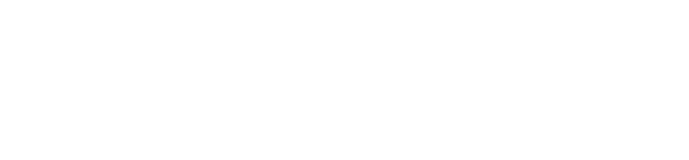
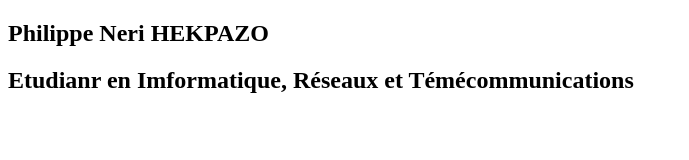
Before and after one commit to Corneille26/mon-cv, a plain HTML site: page index.html in a window 1280 px wide. Shown: the whole page, without its empty margins (0-689 px from the left). Drawn offline with Linux system fonts and the light colour scheme.

Commit message:
mise en  place de la section titre

```diff
--- a/index.html
+++ b/index.html
@@ -7,7 +7,10 @@
     <link rel="stylesheet" href="style.css">
 </head>
 <body>
-    <section  id="titre"></section>
+    <section  id="titre">
+        <h1>Philippe Neri HEKPAZO</h1>
+        <h2>Etudianr en Imformatique, Réseaux et Témécommunications</h2>
+    </section>
     <section  id="description"></section>
     <section  id="formations"></section>
     <section  id="competences"></section>
```
